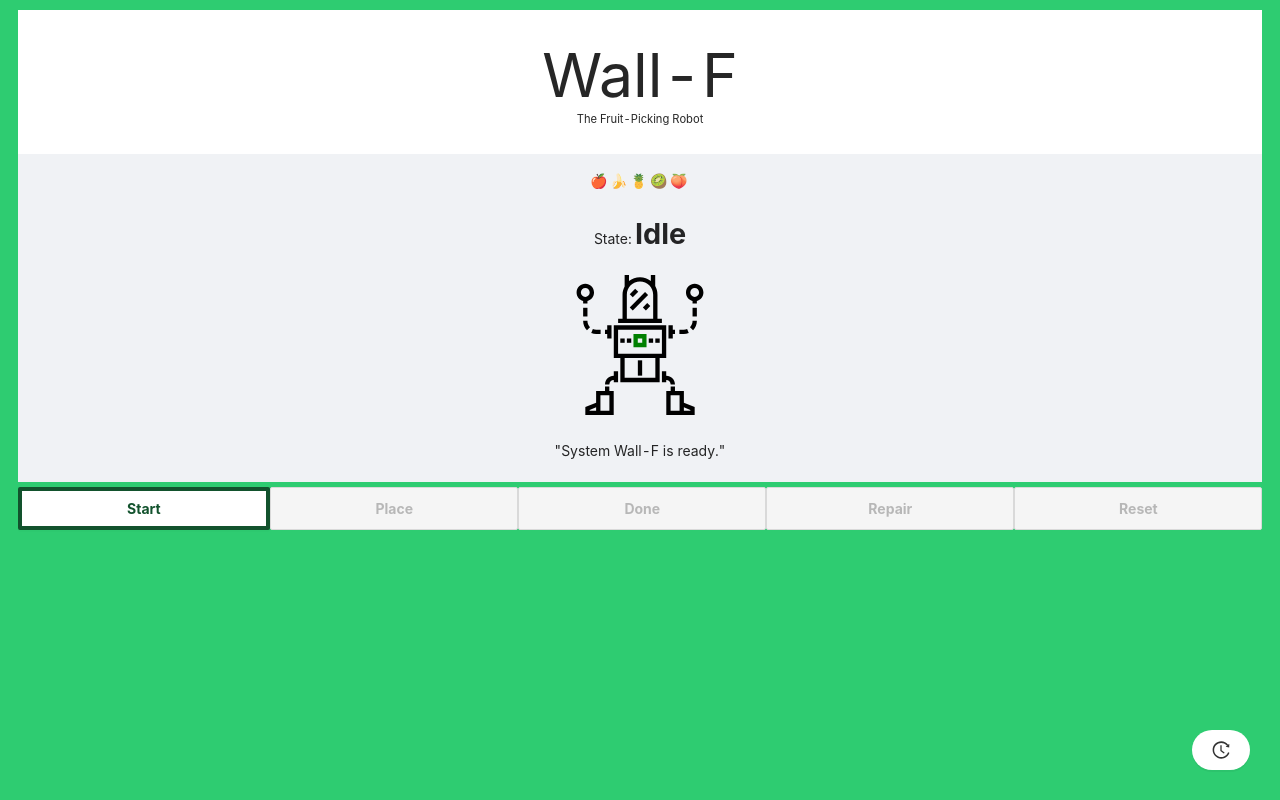
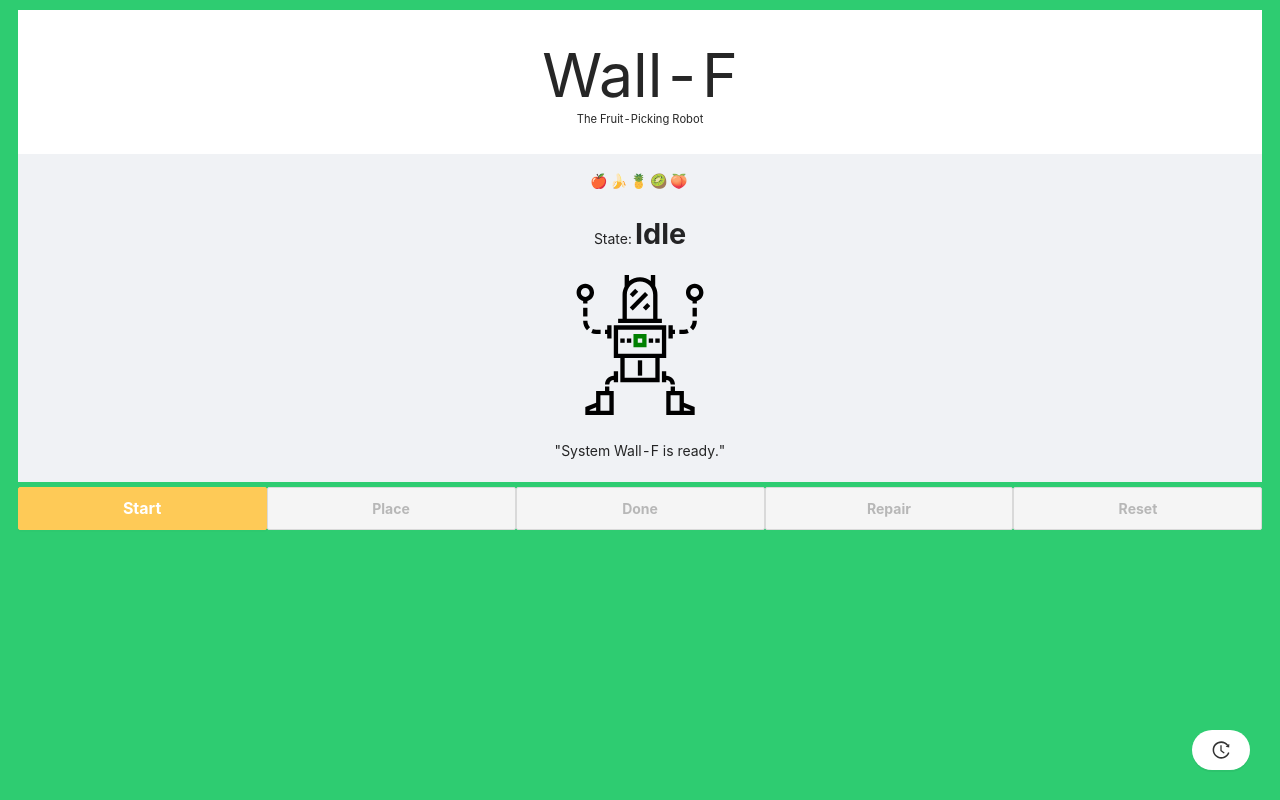
Before and after one commit to jordantjh/wall-f, a React (Create React App) app in the folder ui/: page / in a window 1280 px wide. In both pictures the pointer is over the button "Start". Built offline with nearby package versions, Linux system fonts and the light colour scheme.

Commit message:
button effects

```diff
--- a/ui/src/App.css
+++ b/ui/src/App.css
@@ -49,13 +49,22 @@ Ant Design Overrides
 }
 
 .ant-btn {
-  transition: color 0.1s, border 0.1s;
+  /* transition: color 0.1s, border 0.1s; */
+  transition: background-color 0.2s, color 0.1s, font-size 0.1s, border 0.1s, transform 0.2s;
 }
 
 .ant-btn:hover,
 .ant-btn:focus {
-  color: #12522d;
-  border: 4.0px solid #12522d;
+  /* color: #12522d;
+  border: 4.0px solid #12522d; */
+  background-color: #feca57;  /* #f1c40f; #12522d; */
+  color: #fff;
+  font-size: 1rem;
+  border: 1px solid #feca57;
+}
+
+.ant-btn:active {
+  transform: scale(0.92, 0.92);
 }
 
 .ant-spin-dot-item {
```
